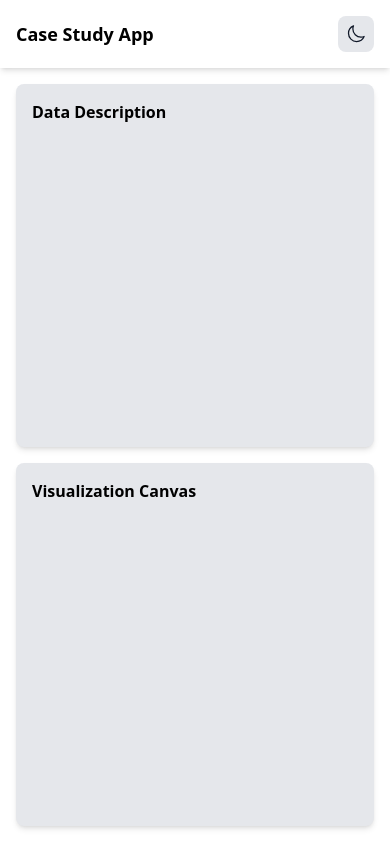
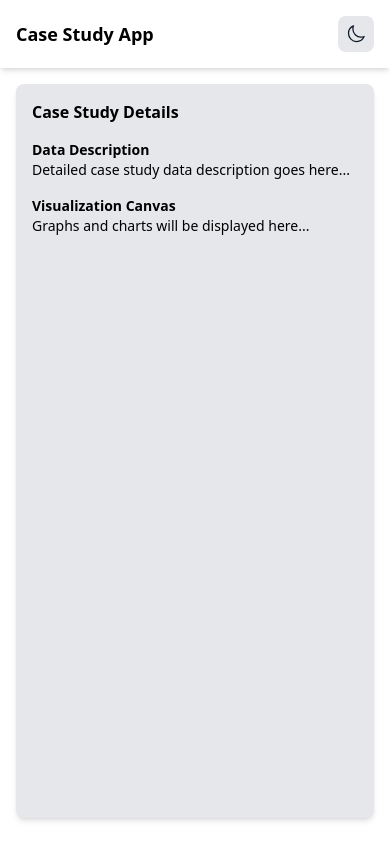
Before and after one commit to Nithin-Kumar-Balisetty/case-study-visualizer-frontend, a React (Vite) app: page /case-study/1 in a window 390 px wide. Built offline with nearby package versions, Linux system fonts and the light colour scheme.

Commit message:
Removed Split window for mobile screen

```diff
--- a/src/pages/CaseStudyPage.jsx
+++ b/src/pages/CaseStudyPage.jsx
@@ -17,7 +17,7 @@ const CaseStudyPage = () => {
     >
 
       {/* Navbar */}
-      <nav className="flex justify-between items-center p-4 shadow-md sticky top-0 bg-white dark:bg-gray-800">
+      <nav className="sticky top-0 flex justify-between items-center p-4 shadow-md  bg-white dark:bg-gray-800 overflow-hidden">
         <h1 className="text-lg md:text-xl lg:text-2xl font-bold">Case Study App</h1>
         <input
           type="text"
@@ -37,26 +37,40 @@ const CaseStudyPage = () => {
       </nav>
 
       {/* Main Content */}
-      <div className="grid grid-cols-1 lg:grid-cols-2 gap-4 h-[calc(100vh-70px)] p-4">
-        {/* Left Box */}
-        <div className="bg-gray-200 dark:bg-gray-700 rounded-lg p-4 h-full shadow-md overflow-hidden">
-          <div className="overflow-y-scroll h-full">
-            {/* Add Content */}
-            <h1 className="text-base md:text-lg lg:text-xl font-semibold">Data Description</h1>
+      <div className="p-4">
+        <div className="grid grid-cols-1 lg:grid-cols-2 gap-4 h-[calc(100vh-110px)] md:grid-cols-1">
+          {/* Mobile View - Combined Card */}
+          <div className="block lg:hidden bg-gray-200 dark:bg-gray-700 rounded-lg p-4 h-full shadow-md overflow-hidden">
+            <div className="overflow-y-scroll h-full">
+              <h1 className="text-base md:text-lg lg:text-xl font-semibold">Case Study Details</h1>
 
+              {/* Data Description */}
+              <h2 className="text-sm md:text-base lg:text-lg font-semibold mt-4">Data Description</h2>
+              <p className="text-sm md:text-base lg:text-lg">Detailed case study data description goes here...</p>
+
+              {/* Visualization Canvas */}
+              <h2 className="text-sm md:text-base lg:text-lg font-semibold mt-4">Visualization Canvas</h2>
+              <p className="text-sm md:text-base lg:text-lg">Graphs and charts will be displayed here...</p>
+            </div>
           </div>
-        </div>
 
-        {/* Right Box */}
-        <div className="bg-gray-200 dark:bg-gray-700 rounded-lg p-4 h-full shadow-md overflow-hidden">
-          <div className="overflow-y-scroll h-full">
-            {/* Add Content */}
-            <h1 className="text-base md:text-lg lg:text-xl font-semibold">Visualization Canvas</h1>
+          {/* Desktop View - Separate Cards */}
+          <div className="hidden lg:block bg-gray-200 dark:bg-gray-700 rounded-lg p-4 h-full shadow-md overflow-hidden">
+            <div className="overflow-y-scroll h-full">
+              <h1 className="text-base md:text-lg lg:text-xl font-semibold">Data Description</h1>
+              <p className="text-sm md:text-base lg:text-lg">Scrollable content goes here...</p>
+            </div>
+          </div>
 
-
+          <div className="hidden lg:block bg-gray-200 dark:bg-gray-700 rounded-lg p-4 h-full shadow-md overflow-hidden">
+            <div className="overflow-y-scroll h-full">
+              <h1 className="text-base md:text-lg lg:text-xl font-semibold">Visualization Canvas</h1>
+              <p className="text-sm md:text-base lg:text-lg">Scrollable content goes here...</p>
+            </div>
           </div>
         </div>
       </div>
+
     </div>
   );
 };
```
